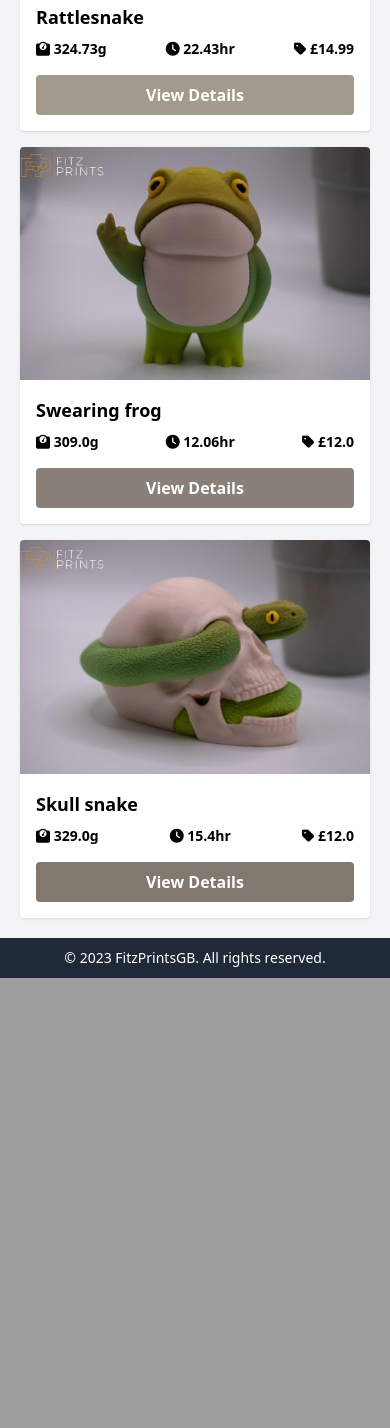
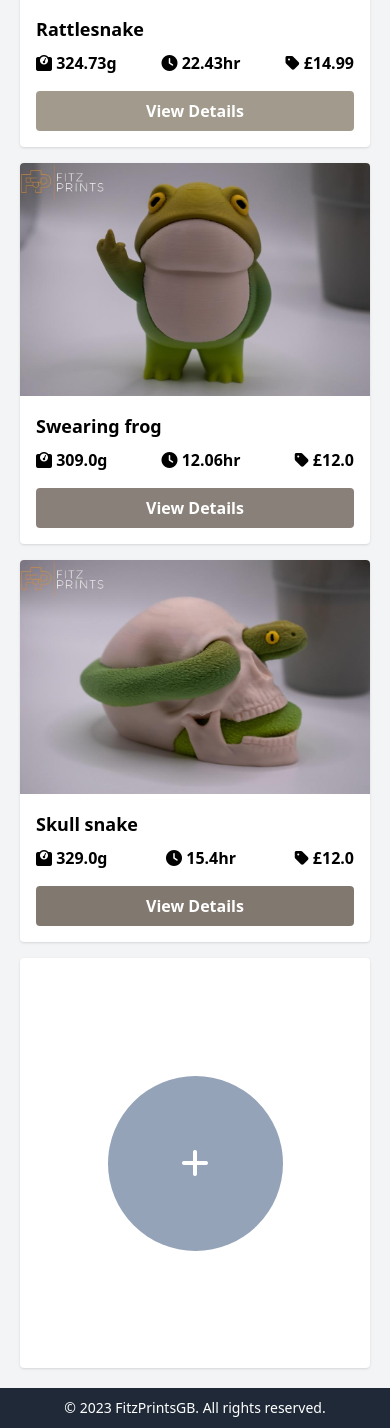
Before and after one commit to jamitz440/FitzPrints, a Django app: page / in a window 390 px wide. Shown: the part 1643-3071 px from the top of the page. Before the commit the page ends 2621 px from the top, so only its background shows below. Run offline with Django 4.2, Linux system fonts and the light colour scheme; data comes from the database, SQL or seed files in the repository; both versions use the stored data as it was after the commit; some libraries are stand-ins or nearby versions.

Commit message:
added dynamic text size

```diff
--- a/app/models.py
+++ b/app/models.py
@@ -13,7 +13,7 @@ class Product(models.Model):
     print_time = models.FloatField()
     filament_used = models.FloatField()
     filament_cost = models.FloatField()
-    profit = models.FloatField()
+    profit = models.FloatField(blank=True)
     colour = models.CharField(max_length=100, blank=True)
 
     def __str__(self):
@@ -48,6 +48,7 @@ class Product(models.Model):
         return (avg_r, avg_g, avg_b)
 
     def save(self, *args, **kwargs):
+        self.profit = self.price - self.filament_cost
         super().save(*args, **kwargs)
         image = Image.open(self.image.path)
         image.thumbnail((1000, 1000))
--- a/app/templates/app/index.html
+++ b/app/templates/app/index.html
@@ -5,15 +5,15 @@
 {% block content %}
     <div class="grid grid-cols-1 sm:grid-cols-2 md:grid-cols-3 lg:grid-cols-4 xl:grid-cols-5 gap-4">
         {% for product in products %}
-        <div class="w-full">
+        <div id='models' class="w-full">
             <div class="bg-white rounded shadow">
                 <img src="{{ product.image.url }}" alt="{{ product.name }}" class="w-full h-auto object-cover rounded-t">
                 <div class="p-4">
                     <h3 class="text-lg font-bold truncate">{{ product.name }}</h3>
                     <div class="flex justify-between mt-2">
-                        <span class="font-semibold text-sm"><i class="fa-solid fa-weight-scale"></i> {{ product.filament_used }}g</span>
-                        <span class="font-semibold text-sm"><i class="fa-solid fa-clock"></i></i> {{ product.print_time }}hr</span>
-                        <span class="font-semibold text-sm"><i class="fa-solid fa-tag"></i> £{{ product.price }} </span>
+                        <span class="font-semibold truncate-text"><i class="fa-solid fa-weight-scale"></i> {{ product.filament_used }}g</span>
+                        <span class="font-semibold truncate-text"><i class="fa-solid fa-clock"></i></i> {{ product.print_time }}hr</span>
+                        <span class="font-semibold truncate-text"><i class="fa-solid fa-tag"></i> £{{ product.price }} </span>
                     </div>
                     <a style=' background-color: rgb{{product.colour}}' class=" text-white font-bold py-2 px-4 rounded mt-4 block w-full text-center" href="{% url 'file_detail' name=product.name %}">
                         View Details
@@ -22,27 +22,59 @@
             </div>
         </div>
         {% endfor %}
+        <div class="w-full">
+            <div id ='upload_box' class="bg-white rounded shadow flex items-center justify-center h-full">
+                <a id='upload_button' class="flex items-center justify-center bg-slate-400 text-white rounded-full w-1/2 h-1/2" href='/upload'>
+                    <i class="fa-solid fa-plus fa-2xl"></i>
+                </a>
+            </div>
+        </div>
     </div>
 
+    <script src="https://code.jquery.com/jquery-3.6.0.min.js"></script>
+    <script>
+    $(document).ready(function(){
+        function adjust_height(){
+            var height = $('#models').height(); // Get the height of the models
+            $('#upload_box').height(height); // Sets the height of the upload box to the height of the models
+            var width = $('#upload_button').width(); // Get the width of the upload button to make it round
+            $('#upload_button').height(width);
+        }
+        function adjust_text(){
+            var elements = document.getElementsByClassName('truncate-text')
+            var box = document.getElementById('models');
 
-    {% comment %} <div class="flex flex-wrap">
-        {% for product in products %}
-            <div class=" sm:w-1/3 p-4 min-w-[280px] w-full">
-                <div class="bg-white rounded shadow">
-                    <img src="{{ product.image.url }}" alt="{{ product.name }}" class="w-full h-auto object-cover rounded-t">
-                    <div class="p-4">
-                        <h3 class="text-lg font-bold">{{ product.name }}</h3>
-                        <div class="flex justify-between mt-2">
-                            <span class="font-semibold text-sm"><i class="fa-solid fa-weight-scale"></i> {{ product.filament_used }}g</span>
-                            <span class="font-semibold text-sm"><i class="fa-solid fa-clock"></i></i> {{ product.print_time }}hr</span>
-                            <span class="font-semibold text-sm"><i class="fa-solid fa-tag"></i> £{{ product.price }} </span>
-                        </div>
-                        <a style=' background-color: rgb{{product.colour}}' class=" text-white font-bold py-2 px-4 rounded mt-4 block w-full text-center" href="{% url 'file_detail' name=product.name %}">
-                            View Details
-                        </a>
-                    </div>
-                </div>
-            </div>
-        {% endfor %}
-    </div> {% endcomment %}
+            for (var i = 0; i < elements.length; i++) {
+                if (box.offsetWidth < 250){
+                    elements[i].classList.add('text-xs');
+                    elements[i].classList.remove('text-sm');
+                    elements[i].classList.remove('text-base');
+                    elements[i].classList.remove('text-lg');
+                }else if (box.offsetWidth > 250 && box.offsetWidth < 330){
+                    elements[i].classList.add('text-sm');
+                    elements[i].classList.remove('text-xs');
+                    elements[i].classList.remove('text-base');
+                    elements[i].classList.remove('text-lg');
+                }else if (box.offsetWidth > 330 && box.offsetWidth < 450){
+                    elements[i].classList.add('text-base');
+                    elements[i].classList.remove('text-sm');
+                    elements[i].classList.remove('text-xs');
+                    elements[i].classList.remove('text-lg');
+                }else{
+                    elements[i].classList.add('text-lg');
+                    elements[i].classList.remove('text-xs');
+                    elements[i].classList.remove('text-base');
+                    elements[i].classList.remove('text-sm');
+                }
+            }
+        }
+
+
+        adjust_height(); // To initially set the height.
+        adjust_text();
+        $(window).resize(adjust_text); // To resize the text whenever the window is resized.
+        $(window).resize(adjust_height); // To resize the height whenever the window is resized.
+    });
+
+    </script>
 {% endblock %}
--- a/theme/static/css/dist/styles.css
+++ b/theme/static/css/dist/styles.css
@@ -878,6 +899,14 @@ select {
   height: auto;
 }
 
+.h-1\/2 {
+  height: 50%;
+}
+
+.h-64 {
+  height: 16rem;
+}
+
 .min-h-full {
   min-height: 100%;
 }
@@ -896,6 +925,18 @@ select {
 
 .w-1\/4 {
   width: 25%;
+}
+
+.w-auto {
+  width: auto;
+}
+
+.w-1\/2 {
+  width: 50%;
+}
+
+.w-2\/3 {
+  width: 66.666667%;
 }
 
 .min-w-\[220\] {
@@ -1000,6 +1045,22 @@ select {
   border-radius: 0.375rem;
 }
 
+.rounded-full {
+  border-radius: 9999px;
+}
+
+.rounded-3xl {
+  border-radius: 1.5rem;
+}
+
+.rounded-xl {
+  border-radius: 0.75rem;
+}
+
+.rounded-2xl {
+  border-radius: 1rem;
+}
+
 .rounded-t {
   border-top-left-radius: 0.25rem;
   border-top-right-radius: 0.25rem;
@@ -1062,6 +1128,21 @@ select {
 .bg-blue-200 {
   --tw-bg-opacity: 1;
   background-color: rgb(191 219 254 / var(--tw-bg-opacity));
+}
+
+.bg-blue-600 {
+  --tw-bg-opacity: 1;
+  background-color: rgb(37 99 235 / var(--tw-bg-opacity));
+}
+
+.bg-slate-600 {
+  --tw-bg-opacity: 1;
+  background-color: rgb(71 85 105 / var(--tw-bg-opacity));
+}
+
+.bg-slate-400 {
+  --tw-bg-opacity: 1;
+  background-color: rgb(148 163 184 / var(--tw-bg-opacity));
 }
 
 .object-cover {
@@ -1142,6 +1243,16 @@ select {
   line-height: 1rem;
 }
 
+.text-3xl {
+  font-size: 1.875rem;
+  line-height: 2.25rem;
+}
+
+.text-base {
+  font-size: 1rem;
+  line-height: 1.5rem;
+}
+
 .font-bold {
   font-weight: 700;
 }
```
Also changed, not shown: other parts of theme/static/css/dist/styles.css (+80 -0 lines), app/templates/app/upload.html (+25 -4 lines), db.sqlite3, media/images/DSC_1332.jpg (added).
